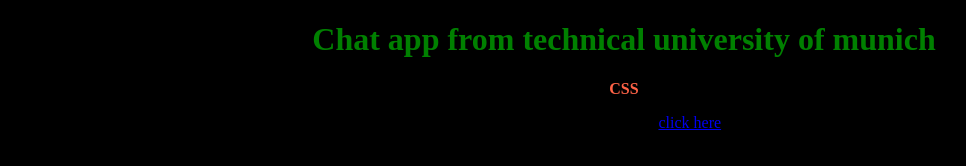
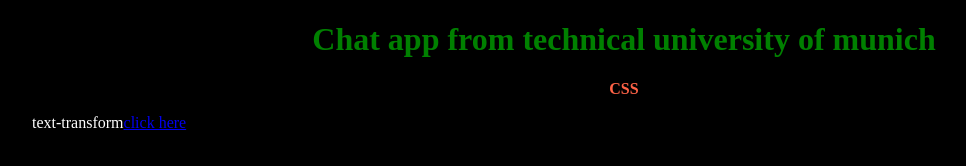
Before and after one commit to realwixi/concpetsChaptapp, a plain HTML site: page index.html in a window 1280 px wide. Shown: the whole page, without its empty margins (16-982 px from the left). Drawn offline with Linux system fonts and the light colour scheme.

Commit message:
Update index.html

```diff
--- a/index.html
+++ b/index.html
@@ -10,7 +10,7 @@
 <body>
     <h1>Chat app from technical university of munich</h1>
     <h2>CSS</h2>
-    <ul>text-transform<a href="#">click here</a></ul>
+    <ol>text-transform<a href="#">click here</a></ol>
 
 </body>
 </html>
```
